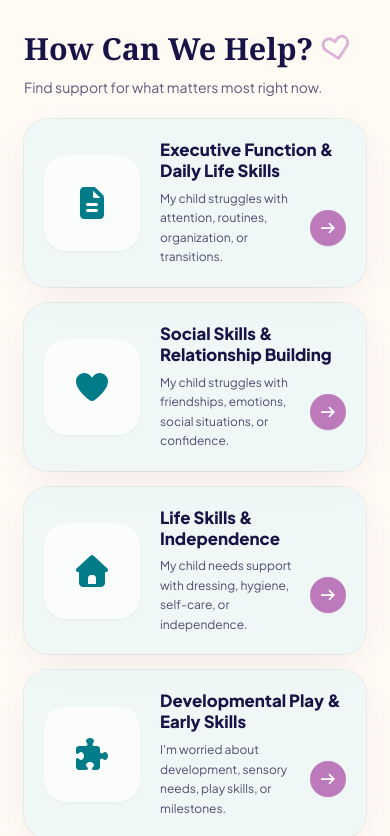
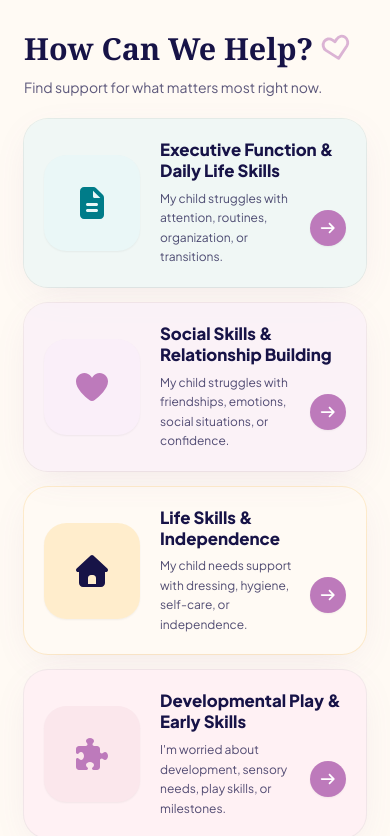
Before and after one commit to tasawur1/AvashubNJ, a Next.js app: page /programs in a window 390 px wide. Shown: the part 948-1784 px from the top of the page. Built offline with nearby package versions, Linux system fonts and the light colour scheme.

Commit message:
Restore mobile Programs help card colors

```diff
--- a/src/app/programs/page.tsx
+++ b/src/app/programs/page.tsx
@@ -578,9 +578,11 @@ function MobileProgramsPage() {
           {helpCards.map((card) => (
             <article
               key={card.title}
-              className="grid grid-cols-[6.25rem_1fr] items-center gap-4 rounded-3xl bg-brand-teal-light/75 p-5 shadow-card ring-1 ring-brand-teal/10"
+              className={`grid grid-cols-[6.25rem_1fr] items-center gap-4 rounded-3xl p-5 shadow-card ring-1 ${toneStyles[card.tone].card}`}
             >
-              <span className="flex h-24 w-24 items-center justify-center rounded-[1.4rem] bg-white/75 text-brand-teal shadow-sm">
+              <span
+                className={`flex h-24 w-24 items-center justify-center rounded-[1.4rem] shadow-sm ${toneStyles[card.tone].softIcon}`}
+              >
                 <Icon name={card.icon} size="2x" />
               </span>
               <div className="min-w-0">
```
